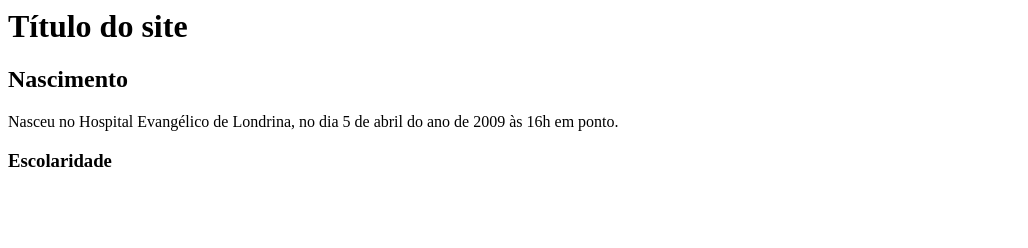
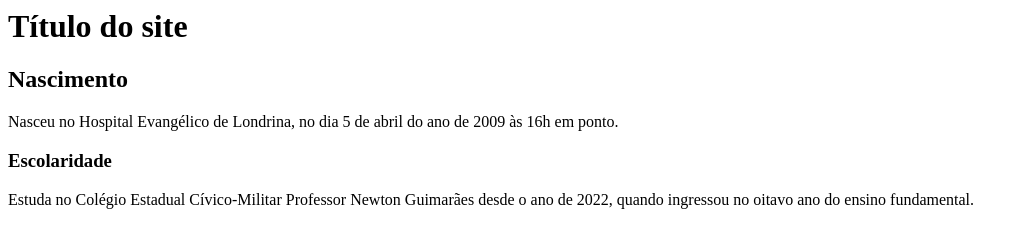
Before and after one commit to marinabarroslima/1mamarinabarros, a plain HTML site: page index.html in a window 1280 px wide. Shown: the whole page, without its empty margins (0-1028 px from the left). Drawn offline with Linux system fonts and the light colour scheme.

Commit message:
adicionamos escolaridade

```diff
--- a/index.html
+++ b/index.html
@@ -3,4 +3,5 @@
     <h2>Nascimento</h2>
     <p>Nasceu no Hospital Evangélico de Londrina, no dia 5 de abril do ano de 2009 às 16h em ponto.</p>
     <h3>Escolaridade</h3>
+    <p>Estuda no Colégio Estadual Cívico-Militar Professor Newton Guimarães desde o ano de 2022, quando ingressou no oitavo ano do ensino fundamental.</p>
 </html>
```
